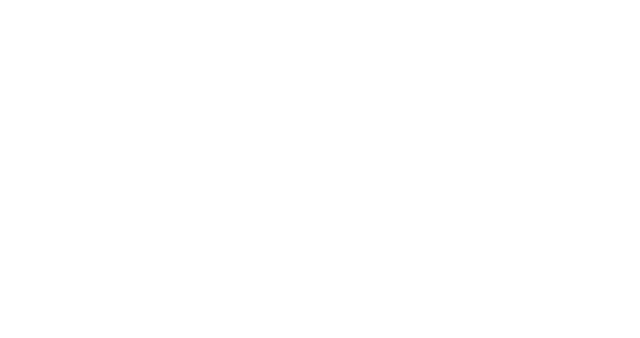
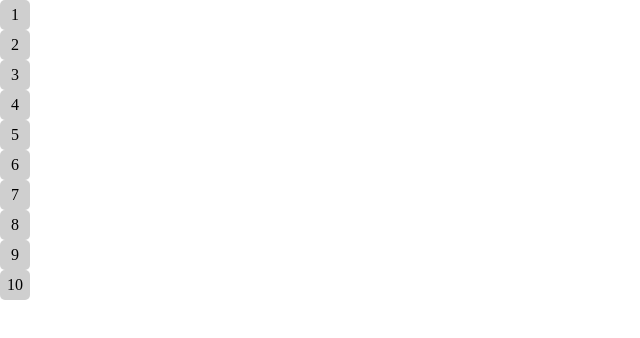
Before and after one commit to nusechkin/virtual-keyboard, a plain HTML site: page index.html in a window 1280 px wide. Shown: the whole page, without its empty margins (0-640 px from the left). Drawn offline with Linux system fonts and the light colour scheme.

Commit message:
Feat: create keyboard and button classes

```diff
--- a/index.html
+++ b/index.html
@@ -10,6 +10,6 @@
     <title>Virtual Keyboard</title>
 </head>
 <body>
-
+    <script  type="module" src="./js/script.js"></script>
 </body>
 </html>
--- /dev/null
+++ b/js/button.js
@@ -0,0 +1,12 @@
+export class Button {
+    constructor(value) {
+        this.value = value;
+    }
+    print() {
+        console.log(this.value);
+    }
+}
+
+// module.exports = {
+//     Button
+// };
--- /dev/null
+++ b/js/keyboard.js
@@ -0,0 +1,22 @@
+const keyArr = [1, 2, 3, 4, 5, 6, 7, 8, 9, 10];
+import {Button} from './button.js';
+
+export class Keyboard {
+    lang = 'en';
+    btnArray = [];
+    constructor() {
+        this.createButtons();
+    }
+    createButtons() {
+        for (let i=0; i<keyArr.length; i++){
+            this.btnArray.push(new Button(keyArr[i]));
+        }
+    }
+    getButtons() {
+        return this.btnArray;
+    }
+    getButtonByID(id) {
+        let res = btnArray.filter(key => key.value === id)
+        return res[0];
+    }
+}
--- /dev/null
+++ b/js/script.js
@@ -0,0 +1,26 @@
+import {Button} from './button.js';
+import {Keyboard} from './keyboard.js';
+
+
+document.addEventListener('keydown', (event) => {
+    let btn = new Button(event.key);
+    //console.log(b);
+    btn.print();
+});
+
+window.addEventListener('load', (event) => {
+    let keyboard = new Keyboard();
+    let buttons = keyboard.getButtons();
+    for (let i = 0; i < buttons.length; i++) {
+        let btn = buttons[i];
+        const btnUI = document.createElement('div');
+        btnUI.classList.add('button');
+        btnUI.id = btn.value;
+        btnUI.innerHTML = btn.value;
+        btnUI.addEventListener('click', (event) => {
+            btn.print();
+        })
+        document.body.append(btnUI);
+    }
+
+});
--- a/style.css
+++ b/style.css
@@ -0,0 +1,21 @@
+.button {
+    width: 30px;
+    height: 30px;
+    background: #cfcfcf;
+    display: flex;
+    align-items: center;
+    justify-content: center;
+    text-align: center;
+    border-radius: 5px;
+    transition-property: background;
+    transition-duration: 0.8s;
+    cursor: pointer;
+}
+.button:active {
+    background: #F1CDB3;
+
+}
+.button:hover {
+    background: #ce8652;
+
+}
```
